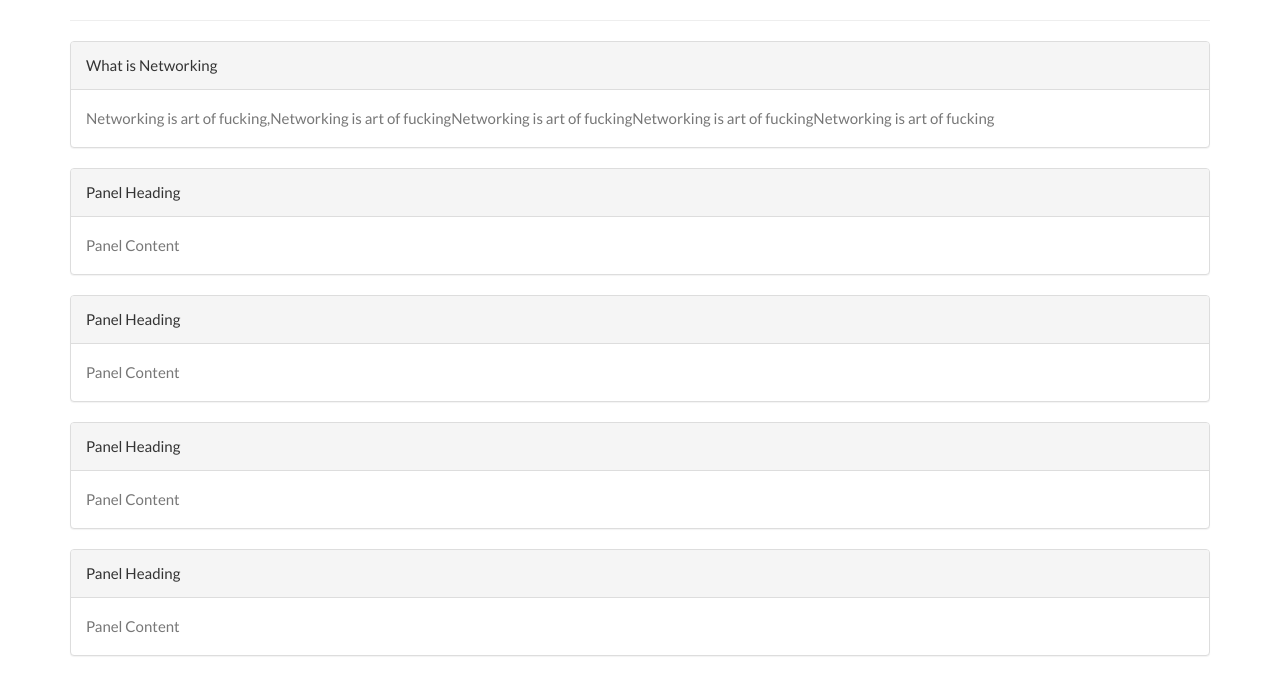
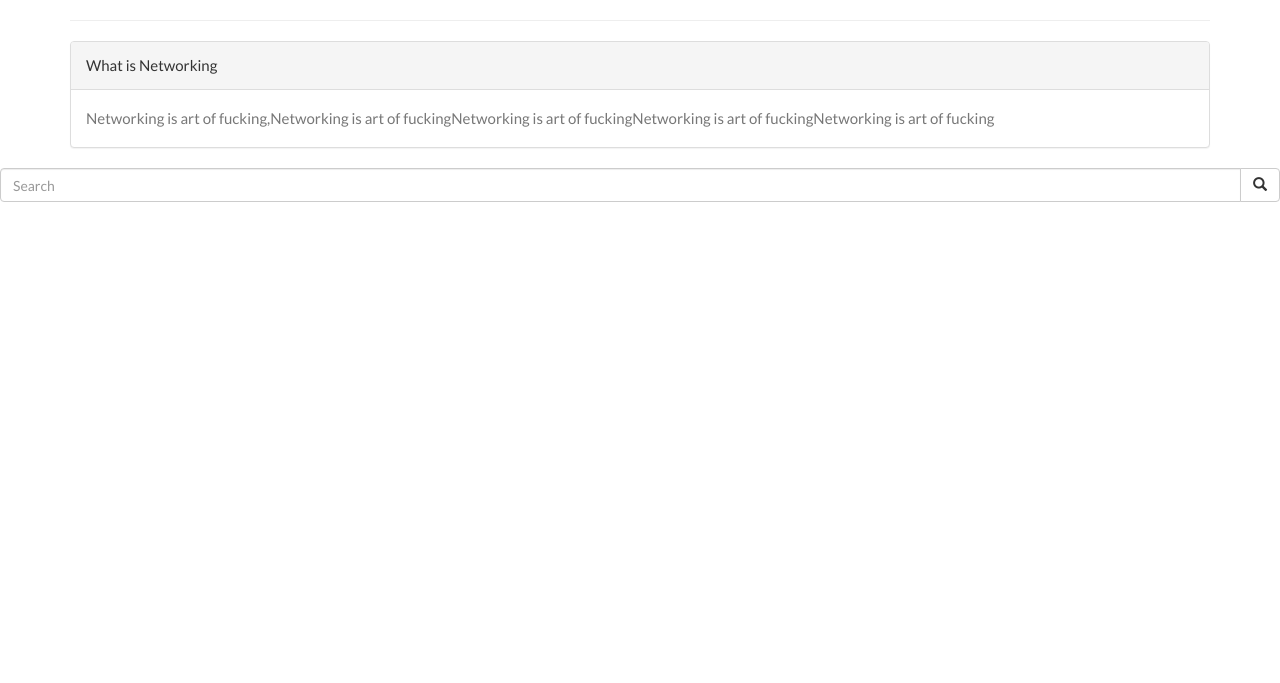
Before and after one commit to sudheersuri/QuickPrep-Django-WebApp, a Django app: template users/templates/responsivenavbar.html in a window 1280 px wide. Shown: the part 117-800 px from the top of the page. Run offline with Django 3.2, Linux system fonts and the light colour scheme; the template is opened without the code that fills it, so the values that code supplies are empty; some libraries are stand-ins or nearby versions.

Commit message:
bootstrap styling part 3

```diff
--- a/content/views.py
+++ b/content/views.py
@@ -10,7 +10,7 @@ def home(request):
     if request.method=='POST':
         selectedsub = request.POST["selectedsubject"]
         questions_list=Questions.objects.filter(subject_id=selectedsub)
-    paginator = Paginator(questions_list,5) # Show 25 contacts per page.
+    paginator = Paginator(questions_list,10) # Show 25 contacts per page.
     page_number = request.GET.get('page')
     page_obj = paginator.get_page(page_number)
     return render(request, 'home.html', {'page_obj': page_obj,'subjects':subjects_list,'currsub':int(selectedsub)})
--- a/users/static/users/base.css
+++ b/users/static/users/base.css
@@ -28,10 +28,7 @@ label
     display: block;
     margin-top:20px;
 }
-span
-{
-    display: none;
-}
+
 #questionitem
 {
     margin-left:2%;
--- a/users/templates/register.html
+++ b/users/templates/register.html
@@ -1,13 +1,13 @@
 {% extends 'base.html' %}
 {% block content %}
+{% load crispy_forms_tags %}
 
-<div class="well well-sm" id="registerformcontent">
+<div id="registerformcontent">
     <h2><b>R E G I S T E R</b></h2><br>
 <form method='POST' action="{% url 'register'%}">
     {% csrf_token %}
-    {{form}}
+    {{form | crispy}}
   <center>  <input type="submit" class="btn btn-primary btn-lg" value="Register">
-
     <a href="{% url 'login' %}"> Login </a></center>
 </form>
 
--- a/users/templates/reset.html
+++ b/users/templates/reset.html
@@ -1,10 +1,11 @@
 {% extends 'base.html' %}
 {% block content %}
+{% load crispy_forms_tags %}
 <div id="formcontent">
 
 <form method='POST'>
     {% csrf_token %}
-    {{form}}
+    {{form | crispy}}
     <input type="submit" value="send reset mail" class="btn btn-primary btn-lg" >
 </form>
 </div>
--- a/users/templates/responsivenavbar.html
+++ b/users/templates/responsivenavbar.html
@@ -64,20 +64,15 @@
       <div class="panel-heading">What is Networking</div>
       <div class="panel-body">Networking is art of fucking,Networking is art of fuckingNetworking is art of fuckingNetworking is art of fuckingNetworking is art of fucking</div>
     </div>
-    <div class="panel panel-default">
-      <div class="panel-heading">Panel Heading</div>
-      <div class="panel-body">Panel Content</div>
-    </div><div class="panel panel-default">
-      <div class="panel-heading">Panel Heading</div>
-      <div class="panel-body">Panel Content</div>
-    </div><div class="panel panel-default">
-      <div class="panel-heading">Panel Heading</div>
-      <div class="panel-body">Panel Content</div>
-    </div><div class="panel panel-default">
-      <div class="panel-heading">Panel Heading</div>
-      <div class="panel-body">Panel Content</div>
+  </div>
+  <form action="/action_page.php">
+    <div class="input-group">
+      <input type="text" class="form-control" placeholder="Search" name="search">
+      <div class="input-group-btn">
+        <button class="btn btn-default" type="submit"><i class="glyphicon glyphicon-search"></i></button>
+      </div>
     </div>
-  </div>
+  </form>
 
 </body>
 </html>
```
Also changed, not shown: content/templates/home.html (+6 -4 lines), content/templates/search.html (+12 -3 lines), users/templates/base.html (+5 -3 lines), users/templates/login.html (+5 -6 lines), db.sqlite3.
